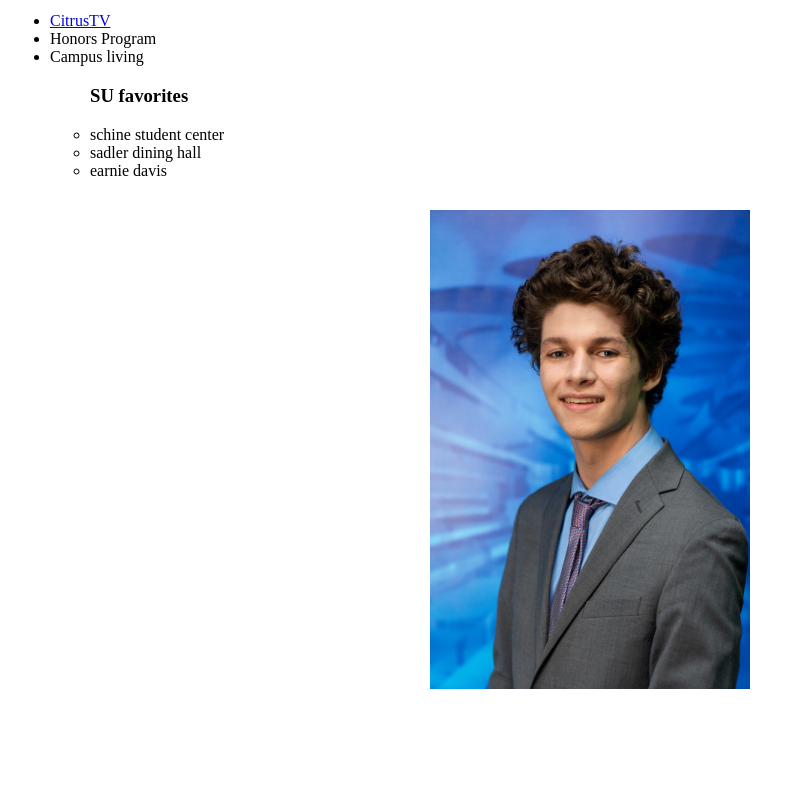
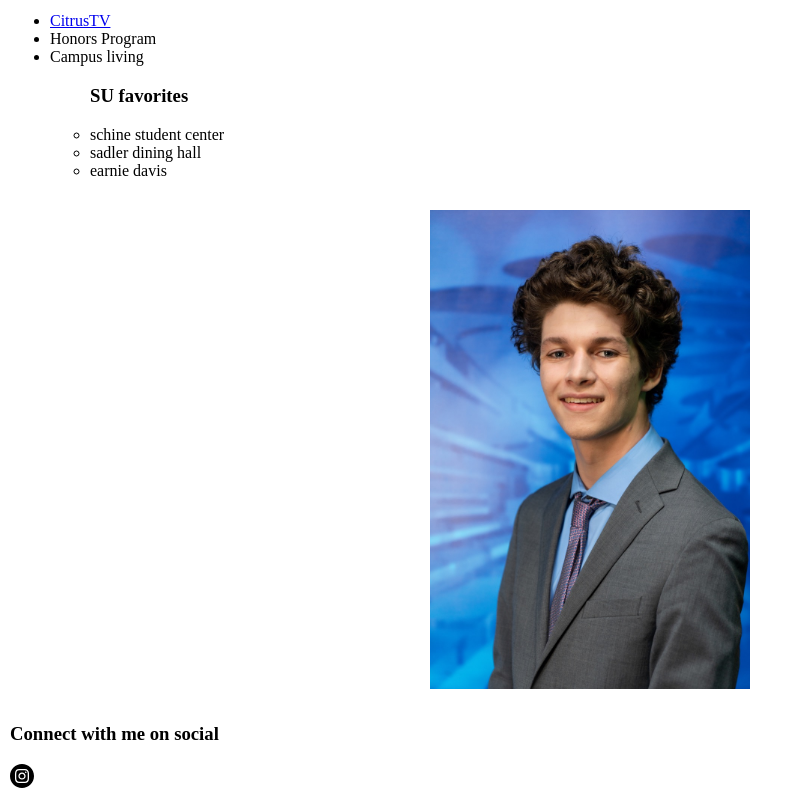
Before and after one commit to flyingtjo/flyingtjo, a plain HTML site: page index.html in a window 1280 px wide. Shown: the part 330-1130 px from the top of the page, without its empty margins (0-803 px from the left). Before the commit the page ends 1053 px from the top, so only its background shows below. Drawn offline with nearby package versions, Linux system fonts and the light colour scheme.

Commit message:
Update index.html

```diff
--- a/index.html
+++ b/index.html
@@ -45,7 +45,9 @@
 <img src="https://flyingtjo.github.io/images/tyler_oldano_headshot_large.jpeg">
 
           </ul>
-
+       <div class"social">
+ <h3> Connect with me on social</h3>
+<svg xmlns="http://www.w3.org/2000/svg" width="24" height="24" viewBox="0 0 24 24"><path d="M14.829 6.302c-.738-.034-.96-.04-2.829-.04s-2.09.007-2.828.04c-1.899.087-2.783.986-2.87 2.87-.033.738-.041.959-.041 2.828s.008 2.09.041 2.829c.087 1.879.967 2.783 2.87 2.87.737.033.959.041 2.828.041 1.87 0 2.091-.007 2.829-.041 1.899-.086 2.782-.988 2.87-2.87.033-.738.04-.96.04-2.829s-.007-2.09-.04-2.828c-.088-1.883-.973-2.783-2.87-2.87zm-2.829 9.293c-1.985 0-3.595-1.609-3.595-3.595 0-1.985 1.61-3.594 3.595-3.594s3.595 1.609 3.595 3.594c0 1.985-1.61 3.595-3.595 3.595zm3.737-6.491c-.464 0-.84-.376-.84-.84 0-.464.376-.84.84-.84.464 0 .84.376.84.84 0 .463-.376.84-.84.84zm-1.404 2.896c0 1.289-1.045 2.333-2.333 2.333s-2.333-1.044-2.333-2.333c0-1.289 1.045-2.333 2.333-2.333s2.333 1.044 2.333 2.333zm-2.333-12c-6.627 0-12 5.373-12 12s5.373 12 12 12 12-5.373 12-12-5.373-12-12-12zm6.958 14.886c-.115 2.545-1.532 3.955-4.071 4.072-.747.034-.986.042-2.887.042s-2.139-.008-2.886-.042c-2.544-.117-3.955-1.529-4.072-4.072-.034-.746-.042-.985-.042-2.886 0-1.901.008-2.139.042-2.886.117-2.544 1.529-3.955 4.072-4.071.747-.035.985-.043 2.886-.043s2.14.008 2.887.043c2.545.117 3.957 1.532 4.071 4.071.034.747.042.985.042 2.886 0 1.901-.008 2.14-.042 2.886z"/></svg>
         </div>
 
       </div>
```
